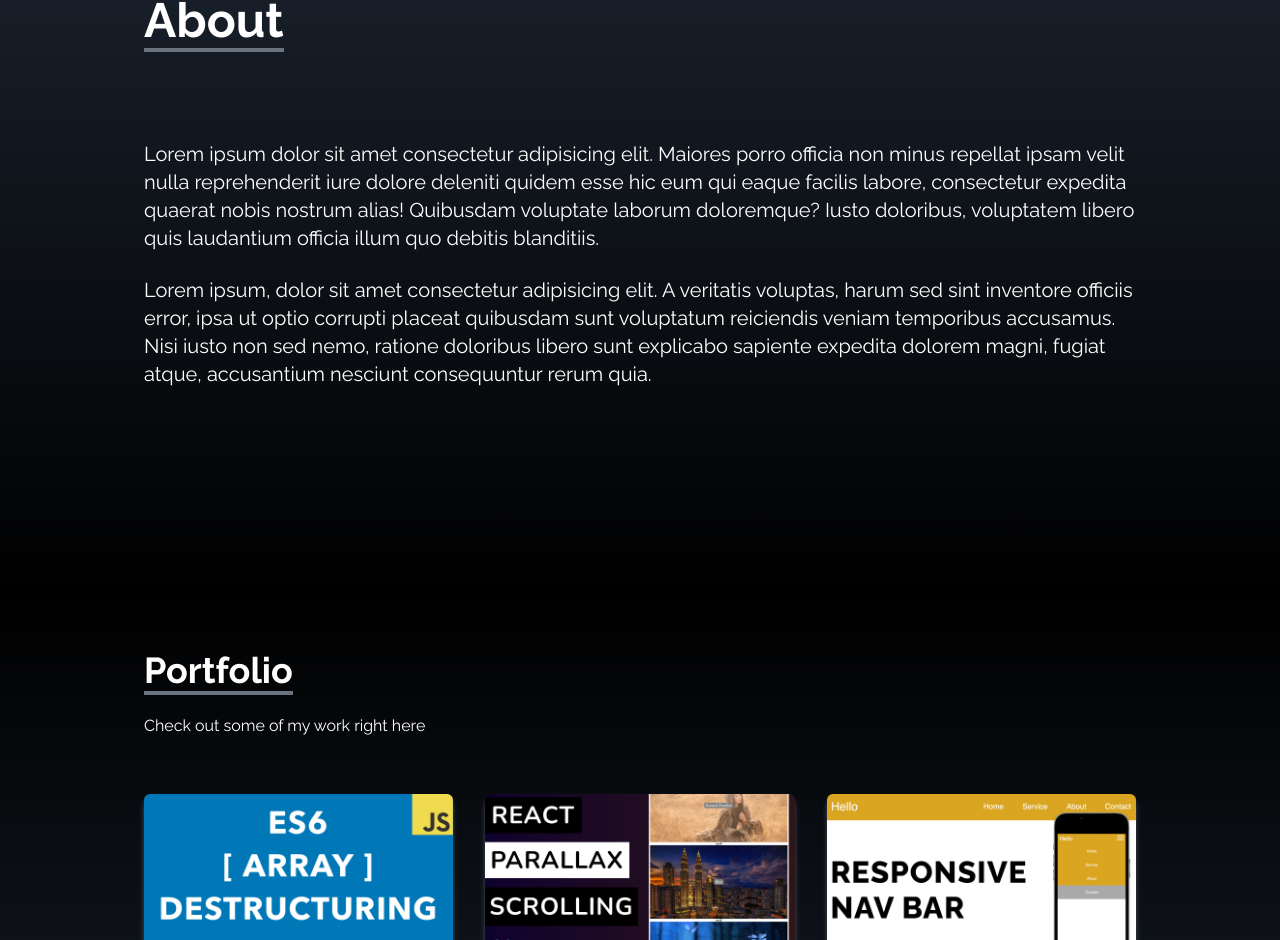
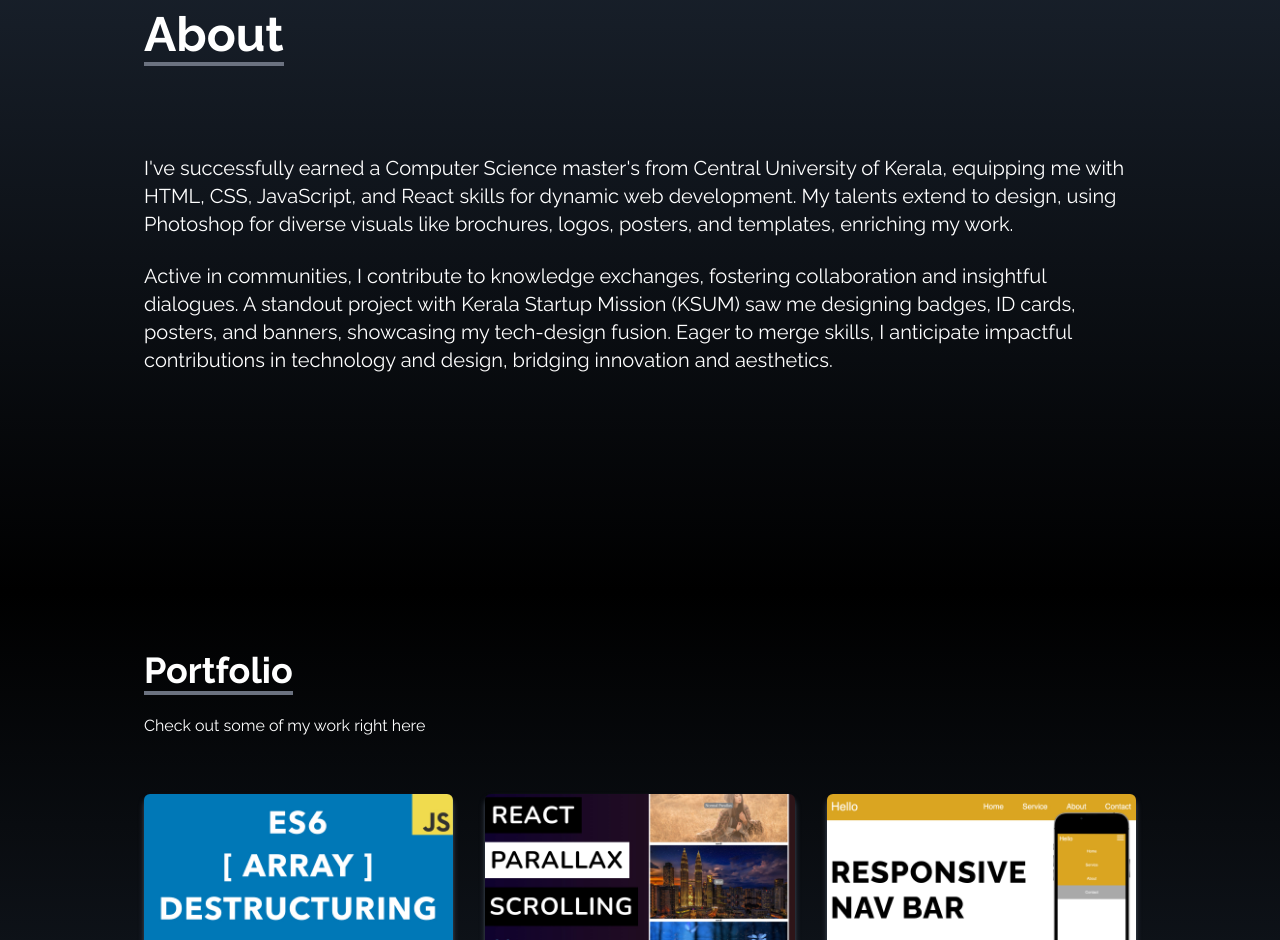
Before and after one commit to rapkshn47/rahul-prakasan-vv-portfolio-site, a React (Create React App) app: page / in a window 1280 px wide. Shown: the part 1008-1948 px from the top of the page. Built offline with nearby package versions, Linux system fonts and the light colour scheme.

Commit message:
About added

```diff
--- a/src/App.js
+++ b/src/App.js
@@ -13,7 +13,7 @@ function App() {
       <NavBar/>
       <Home />
       <About/>
-      <Porfolio/>
+      <Porfolio className="mt-4"/>
       <Experience/>
       <Contact/>
       <SocialLinks />
--- a/src/components/About.jsx
+++ b/src/components/About.jsx
@@ -9,10 +9,10 @@ const About = () => {
                 <p className='text-5xl font-bold inline border-b-4 border-gray-500'>About</p>
             </div>
             <p className='text-xl mt-16'>
-                Lorem ipsum dolor sit amet consectetur adipisicing elit. Maiores porro officia non minus repellat ipsam velit nulla reprehenderit iure dolore deleniti quidem esse hic eum qui eaque facilis labore, consectetur expedita quaerat nobis nostrum alias! Quibusdam voluptate laborum doloremque? Iusto doloribus, voluptatem libero quis laudantium officia illum quo debitis blanditiis.
+            I've successfully earned a Computer Science master's from Central University of Kerala, equipping me with HTML, CSS, JavaScript, and React skills for dynamic web development. My talents extend to design, using Photoshop for diverse visuals like brochures, logos, posters, and templates, enriching my work.
             </p>
             <br />
-            <p className='text-xl'>Lorem ipsum, dolor sit amet consectetur adipisicing elit. A veritatis voluptas, harum sed sint inventore officiis error, ipsa ut optio corrupti placeat quibusdam sunt voluptatum reiciendis veniam temporibus accusamus. Nisi iusto non sed nemo, ratione doloribus libero sunt explicabo sapiente expedita dolorem magni, fugiat atque, accusantium nesciunt consequuntur rerum quia.</p>
+            <p className='text-xl'>Active in communities, I contribute to knowledge exchanges, fostering collaboration and insightful dialogues. A standout project with Kerala Startup Mission (KSUM) saw me designing badges, ID cards, posters, and banners, showcasing my tech-design fusion. Eager to merge skills, I anticipate impactful contributions in technology and design, bridging innovation and aesthetics.</p>
         </div>
 
     </div>
```
Also changed, not shown: src/components/SocialLinks.jsx (line endings or trailing spaces).
